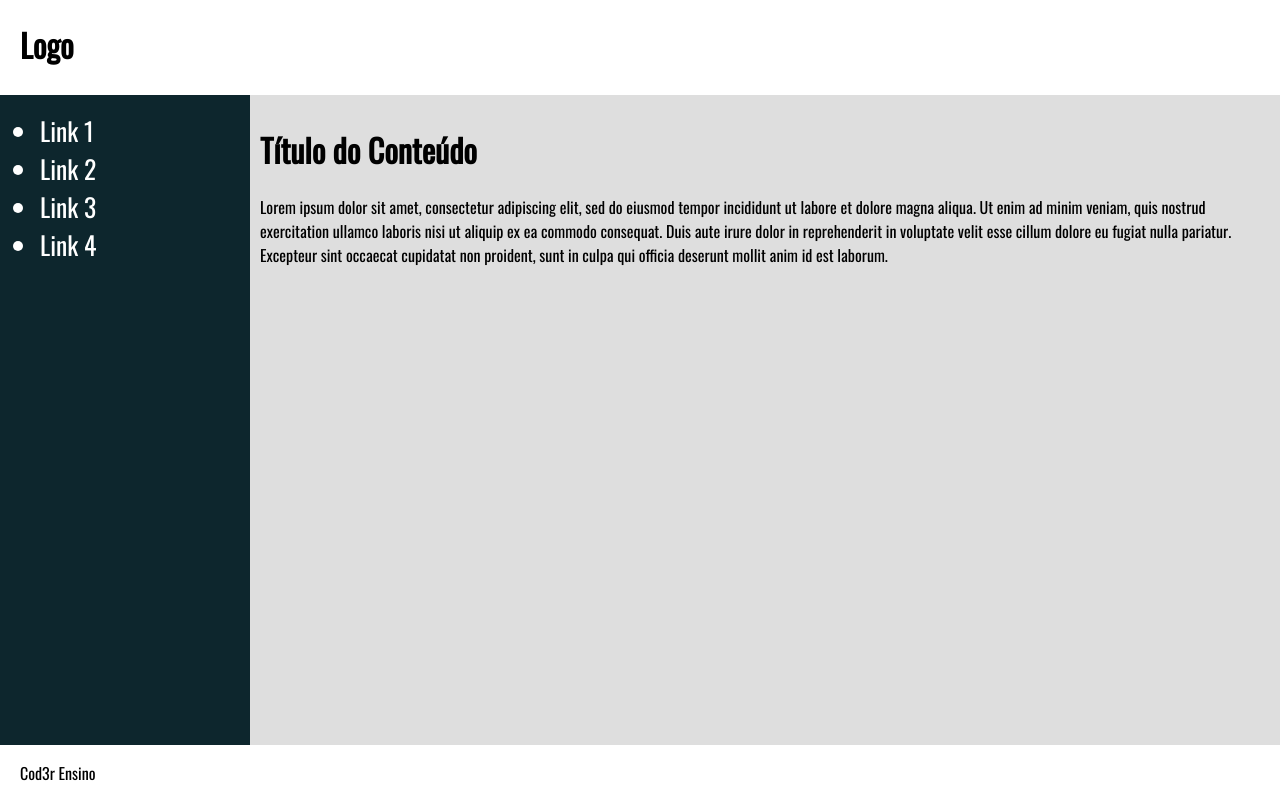
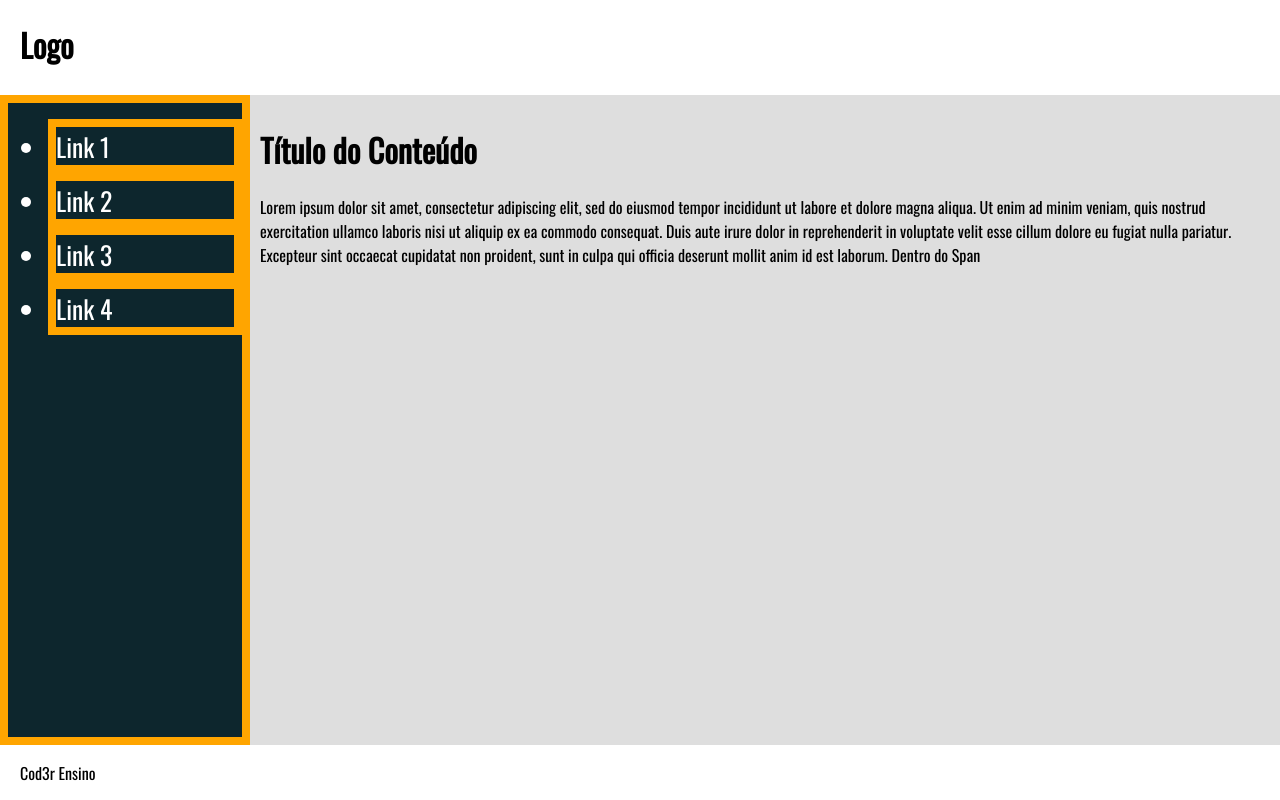
Before and after one commit to wesleysan7os/web, a plain HTML site: page exercicios-web/jquery/jquery/selecionandoElementos2.html in a window 1280 px wide. Drawn offline with Linux system fonts and the light colour scheme.

Commit message:
usando o metodo each do JQuery pra percorrer os elementos e adicionar estilo

```diff
--- a/exercicios-web/jquery/jquery/selecionandoElementos2.html
+++ b/exercicios-web/jquery/jquery/selecionandoElementos2.html
@@ -74,13 +74,36 @@
             <p>Lorem ipsum dolor sit amet, consectetur adipiscing elit, sed do eiusmod tempor incididunt ut labore et dolore
                 magna aliqua. Ut enim ad minim veniam, quis nostrud exercitation ullamco laboris nisi ut aliquip ex ea commodo
                 consequat. Duis aute irure dolor in reprehenderit in voluptate velit esse cillum dolore eu fugiat nulla pariatur.
-                Excepteur sint occaecat cupidatat non proident, sunt in culpa qui officia deserunt mollit anim id est laborum.</p>
+                Excepteur sint occaecat cupidatat non proident, sunt in culpa qui officia deserunt mollit anim id est laborum.
+                <span>Dentro do Span</span>
+            </p>
         </section>
     </main>
     <footer>
         <p>Cod3r Ensino</p>
     </footer>
     <script>
-        // ...
+        const comBorda = { 'border': 'solid 8px orange' }
+        const semBorda = { 'border': 'none' }
+
+        $('a[href="#link3"]').parent().css(comBorda).css(semBorda)
+
+        $('li:last').prev().css(comBorda).css(semBorda)
+        $('a[href="#link3"]').parent().next().css(comBorda).css(semBorda)
+
+        $('a[href="#link1"]').parents().css(comBorda).css(semBorda)
+        $('a[href="#link1"]').parentsUntil($('body')).css(comBorda).css(semBorda)
+
+        $('main').children().css(comBorda).css(semBorda)
+
+        $('body').find('a').css(comBorda).css(semBorda)
+
+        const elementoDOM = document.getElementsByClassName('menu')
+        $(elementoDOM).css(comBorda)
+
+        $('main').children().each((i, e) => $(e).css(comBorda).css(semBorda))
+        $('li').each((i, e) => {
+            $(e).css(comBorda)
+        })
     </script>
 </body>
```
